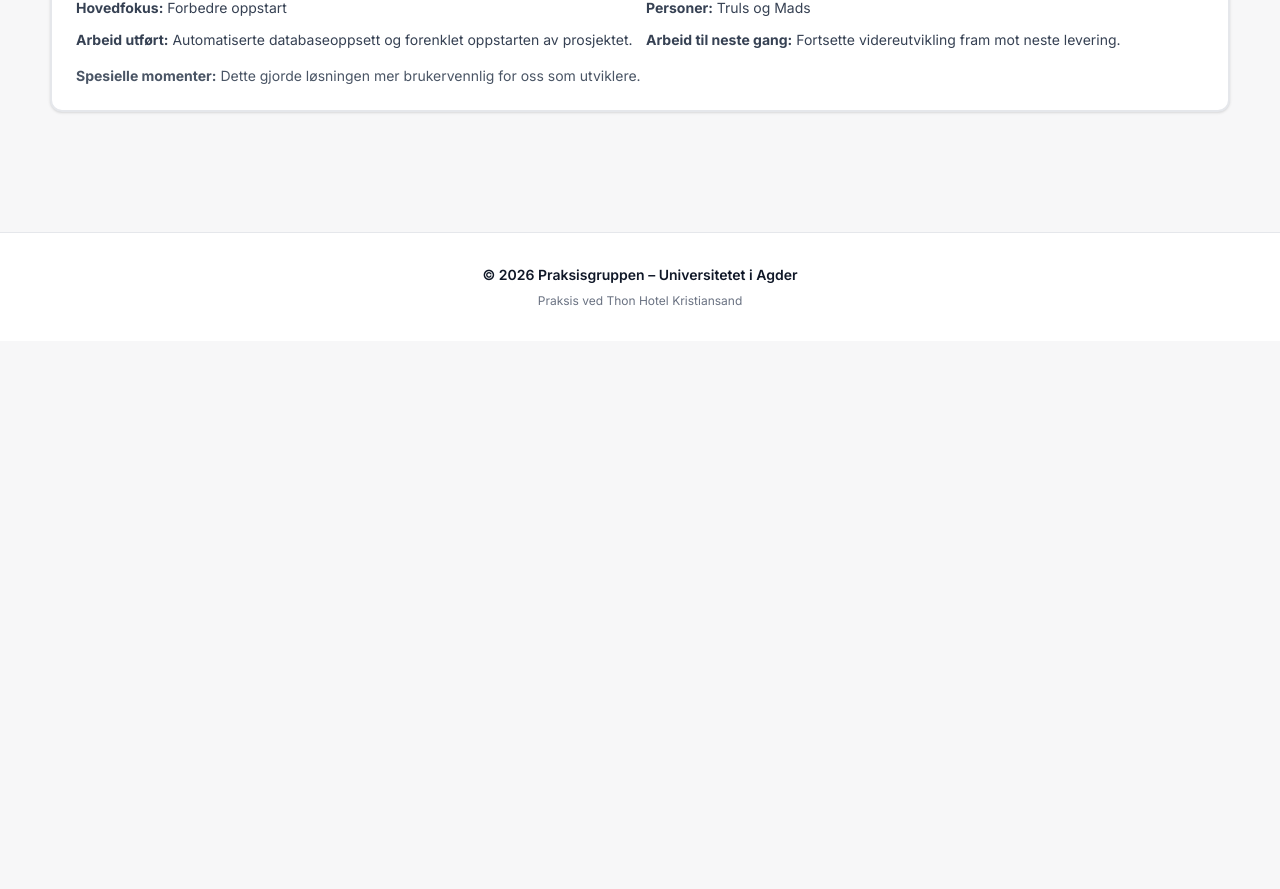
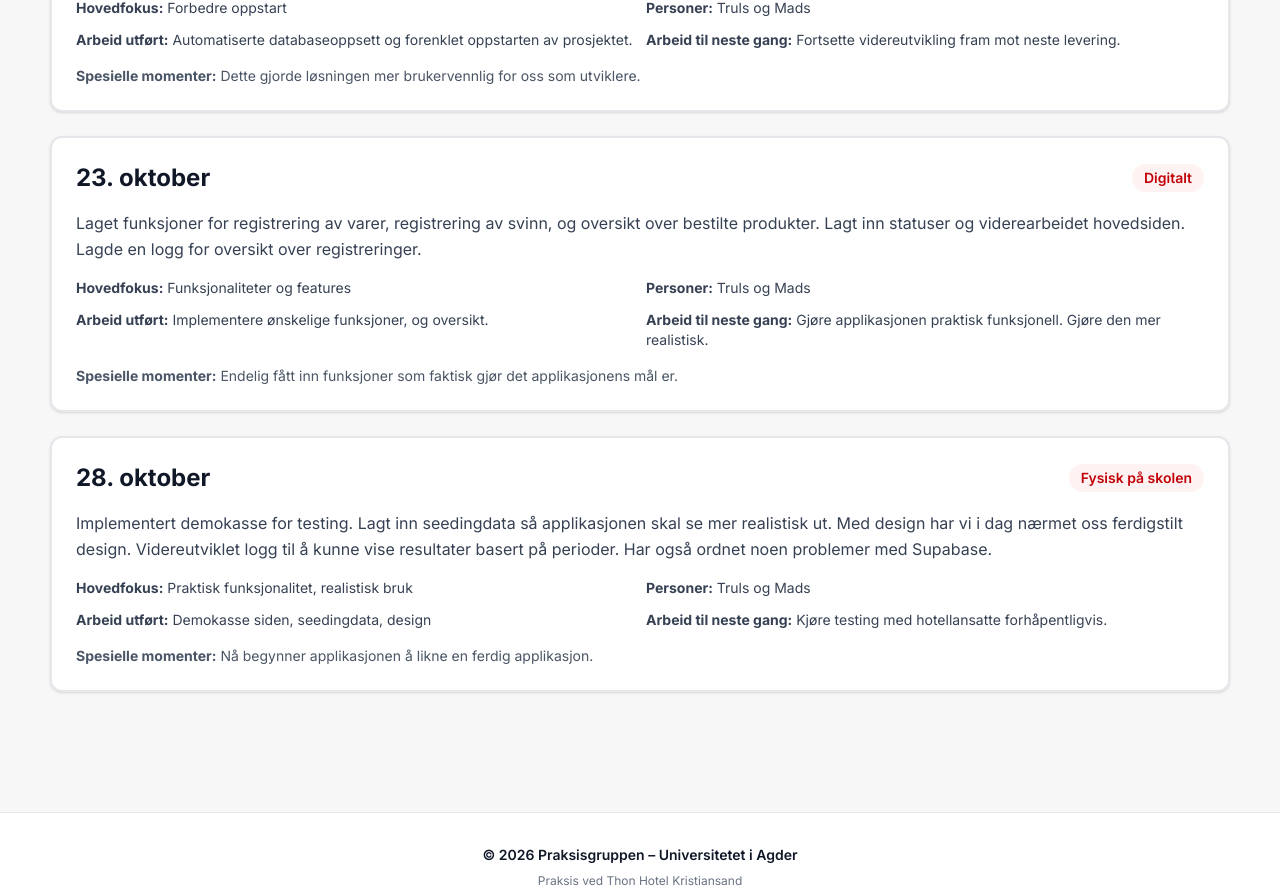
Before and after one commit to TrulsNaess/praksis-nettside, a Next.js app: page /prosjektdagbok in a window 1280 px wide. Shown: the part 3153-4042 px from the top of the page. Before the commit the page ends 3494 px from the top, so only its background shows below. Built offline with nearby package versions, Linux system fonts and the light colour scheme.

Commit message:
oppdatert prosjektdagbok igjen

```diff
--- a/app/prosjektdagbok/page.tsx
+++ b/app/prosjektdagbok/page.tsx
@@ -109,6 +109,30 @@ const entries = [
         next: "Fortsette videreutvikling fram mot neste levering.",
         notes: "Dette gjorde løsningen mer brukervennlig for oss som utviklere.",
     },
+
+    {
+        date: "23. oktober",
+        period: "Digitalt",
+        content:
+            "Laget funksjoner for registrering av varer, registrering av svinn, og oversikt over bestilte produkter. Lagt inn statuser og viderearbeidet hovedsiden. Lagde en logg for oversikt over registreringer.",
+        focus: "Funksjonaliteter og features",
+        people: "Truls og Mads",
+        work: "Implementere ønskelige funksjoner, og oversikt.",
+        next: "Gjøre applikasjonen praktisk funksjonell. Gjøre den mer realistisk.",
+        notes: "Endelig fått inn funksjoner som faktisk gjør det applikasjonens mål er.",
+    },
+
+    {
+        date: "28. oktober",
+        period: "Fysisk på skolen",
+        content:
+            "Implementert demokasse for testing. Lagt inn seedingdata så applikasjonen skal se mer realistisk ut. Med design har vi i dag nærmet oss ferdigstilt design. Videreutviklet logg til å kunne vise resultater basert på perioder. Har også ordnet noen problemer med Supabase.",
+        focus: "Praktisk funksjonalitet, realistisk bruk",
+        people: "Truls og Mads",
+        work: "Demokasse siden, seedingdata, design",
+        next: "Kjøre testing med hotellansatte forhåpentligvis.",
+        notes: "Nå begynner applikasjonen å likne en ferdig applikasjon.",
+    },
 ];
 
 export default function ProsjektdagbokPage() {
```
